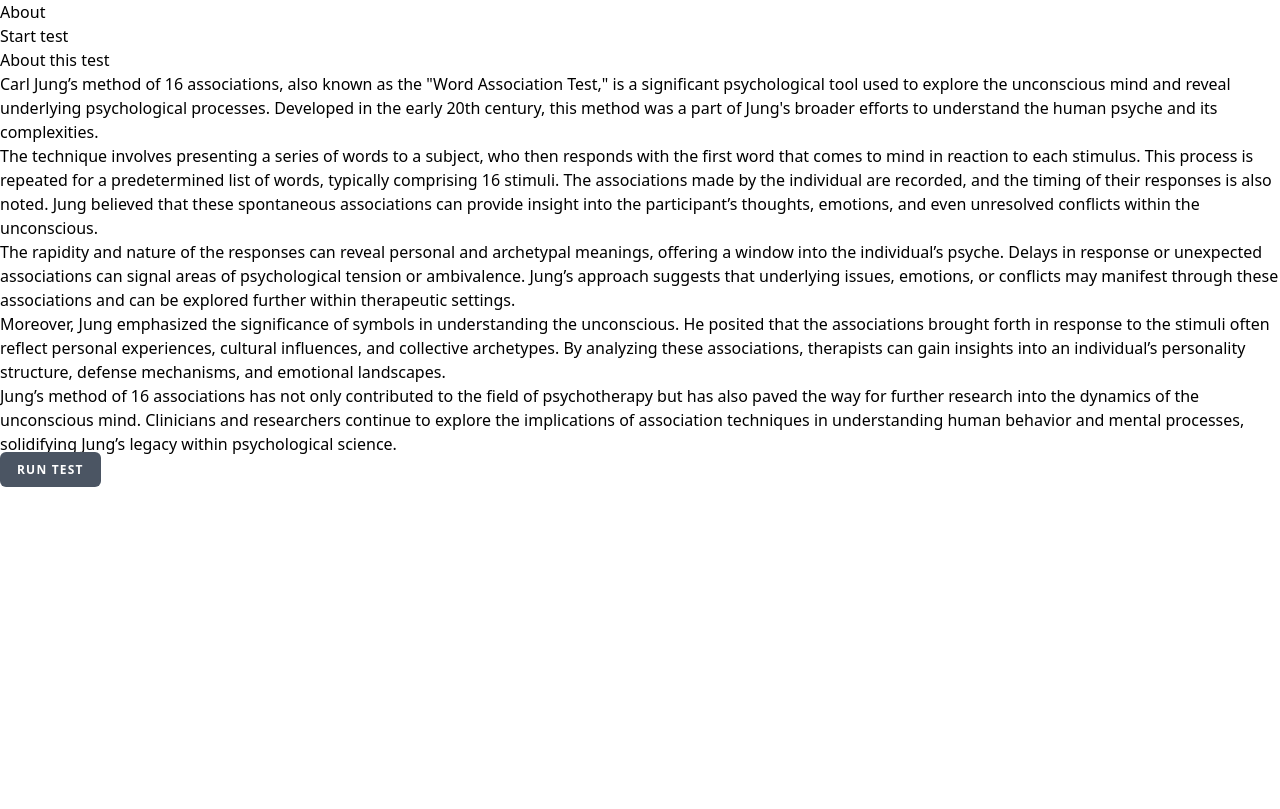
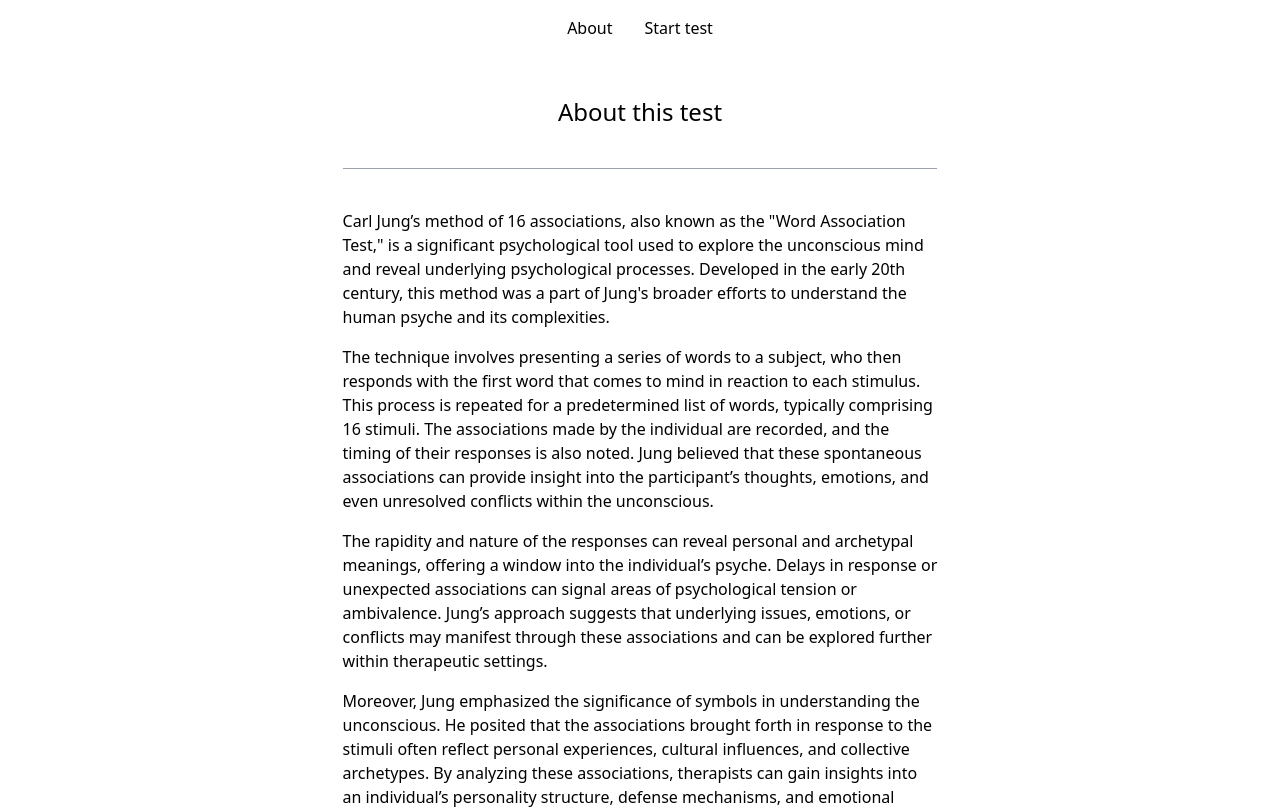
Before and after one commit to da-ns/jung-test, a React (Vite) app: page / in a window 1280 px wide. Shown: the top 809 px of the page. Built offline with nearby package versions, Linux system fonts and the light colour scheme.

Commit message:
Base template and About page markup. Components: Header and HorizontalLine were added

```diff
--- a/index.html
+++ b/index.html
@@ -1,13 +1,13 @@
 <!doctype html>
-<html lang="en">
+<html lang="en" class="h-full">
 <head>
     <meta charset="UTF-8" />
     <link rel="icon" type="image/x-icon" href="/favicon.ico" />
     <meta name="viewport" content="width=device-width, initial-scale=1.0" />
     <title>Jung's test</title>
 </head>
-<body>
-<div id="root"></div>
+<body class="h-full">
+<div id="root" class="h-full"></div>
 <script type="module" src="/src/main.tsx"></script>
 </body>
 </html>
--- a/src/App.tsx
+++ b/src/App.tsx
@@ -5,18 +5,19 @@ import Test from "./pages/Test";
 const App = () => {
     return (
         <Router>
-            <div>
+            <div className="h-full flex flex-col items-center">
                 <nav>
-                    <ul>
-                        <li>
+                    <ul className="flex justify-center items-center">
+                        <li className="m-4">
                             <Link to="/">About</Link>
                         </li>
-                        <li>
+                        <li className="m-4">
                             <Link to="/test">Start test</Link>
                         </li>
                     </ul>
                 </nav>
 
+                <div className="flex-grow">
                     <Routes>
                         <Route path="/" element={
                             <About />
@@ -27,6 +28,11 @@ const App = () => {
                         } />
                     </Routes>
                 </div>
+
+                <footer className="pb-10 text-xs">
+                    &copy;&nbsp;da-ns.ru
+                </footer>
+            </div>
         </Router>
     );
 }
--- a/src/components/ButtonLink.tsx
+++ b/src/components/ButtonLink.tsx
@@ -9,11 +9,11 @@ type ButtonLinkProps = {
 const ButtonLink = ({children, className, href} : ButtonLinkProps) => {
     return (
         <a href={href} className={
-                    `px-4 py-2 bg-gray-600
+                    `px-4 py-2 bg-indigo-500
                      border border-transparent rounded-md
                      font-semibold text-xs text-white uppercase tracking-widest
-                     hover:bg-indigo-600 active:bg-indigo-900
-                     focus:bg-gray-700 focus:outline-none focus:ring-2 focus:ring-indigo-500 focus:ring-offset-2
+                     hover:bg-indigo-600 active:bg-indigo-700
+                     focus:bg-indigo-700 focus:outline-none focus:ring-2 focus:ring-indigo-500 focus:ring-offset-2
                      transition duration-150 ` + className
                 }>
             {children}
--- /dev/null
+++ b/src/components/Header.tsx
@@ -0,0 +1,16 @@
+import * as React from "react";
+
+type HeaderProps = {
+    children: React.ReactNode;
+    className?: string;
+}
+
+const Header = ({children, className} : HeaderProps) => {
+    return (
+        <h1 className={"text-2xl text-center my-10 " + className}>
+            {children}
+        </h1>
+    )
+}
+
+export default Header
--- /dev/null
+++ b/src/components/HorizontalLine.tsx
@@ -0,0 +1,7 @@
+const HorizontalLine = () => {
+    return (
+        <hr className="h-px my-10 bg-gray-400 border-0 dark:bg-gray-700" />
+    )
+}
+
+export default HorizontalLine
--- a/src/pages/About.tsx
+++ b/src/pages/About.tsx
@@ -1,42 +1,54 @@
 import ButtonLink from "../components/ButtonLink.tsx";
+import HorizontalLine from "../components/HorizontalLine.tsx";
+import Header from "../components/Header.tsx";
 
 const About = () => {
     return(
-        <div>
-            <h1>About this test</h1>
+        <div className="max-w-prose">
+            <Header>About this test</Header>
 
-            <p>Carl Jung’s method of 16 associations, also known as the "Word Association Test," is a significant
+            <HorizontalLine />
+
+            <p className="mb-4">Carl Jung’s method of 16 associations, also known as the "Word Association Test," is a
+                significant
                 psychological tool used to explore the unconscious mind and reveal underlying psychological processes.
                 Developed in the early 20th century, this method was a part of Jung's broader efforts to understand
                 the human psyche and its complexities.</p>
 
-            <p>The technique involves presenting a series of words to a subject, who then responds with the first word
+            <p className="mb-4">The technique involves presenting a series of words to a subject, who then responds with
+                the first word
                 that comes to mind in reaction to each stimulus. This process is repeated for a predetermined
                 list of words, typically comprising 16 stimuli. The associations made by the individual are recorded,
                 and the timing of their responses is also noted. Jung believed that these spontaneous associations
                 can provide insight into the participant’s thoughts, emotions, and even unresolved conflicts
                 within the unconscious.</p>
 
-            <p>The rapidity and nature of the responses can reveal personal and archetypal meanings, offering a window
+            <p className="mb-4">The rapidity and nature of the responses can reveal personal and archetypal meanings,
+                offering a window
                 into the individual’s psyche. Delays in response or unexpected associations can signal areas
                 of psychological tension or ambivalence. Jung’s approach suggests that underlying issues, emotions,
                 or conflicts may manifest through these associations and can be explored further
                 within therapeutic settings.</p>
 
-            <p>Moreover, Jung emphasized the significance of symbols in understanding the unconscious.
+            <p className="mb-4">Moreover, Jung emphasized the significance of symbols in understanding the unconscious.
                 He posited that the associations brought forth in response to the stimuli often reflect
                 personal experiences, cultural influences, and collective archetypes. By analyzing these associations,
                 therapists can gain insights into an individual’s personality structure, defense mechanisms,
                 and emotional landscapes.</p>
 
-            <p>Jung’s method of 16 associations has not only contributed to the field of psychotherapy but has
+            <p className="mb-4">Jung’s method of 16 associations has not only contributed to the field of psychotherapy
+                but has
                 also paved the way for further research into the dynamics of the unconscious mind. Clinicians
                 and researchers continue to explore the implications of association techniques in understanding
                 human behavior and mental processes, solidifying Jung’s legacy within psychological science.</p>
 
-            <ButtonLink href="/test">
-                Run test
-            </ButtonLink>
+            <div className="flex m-10 justify-center">
+                <ButtonLink href="/test">
+                    Run test
+                </ButtonLink>
+            </div>
+
+            <HorizontalLine />
         </div>
     );
 }
```
Lines whose indentation alone changed are shown as unchanged.
